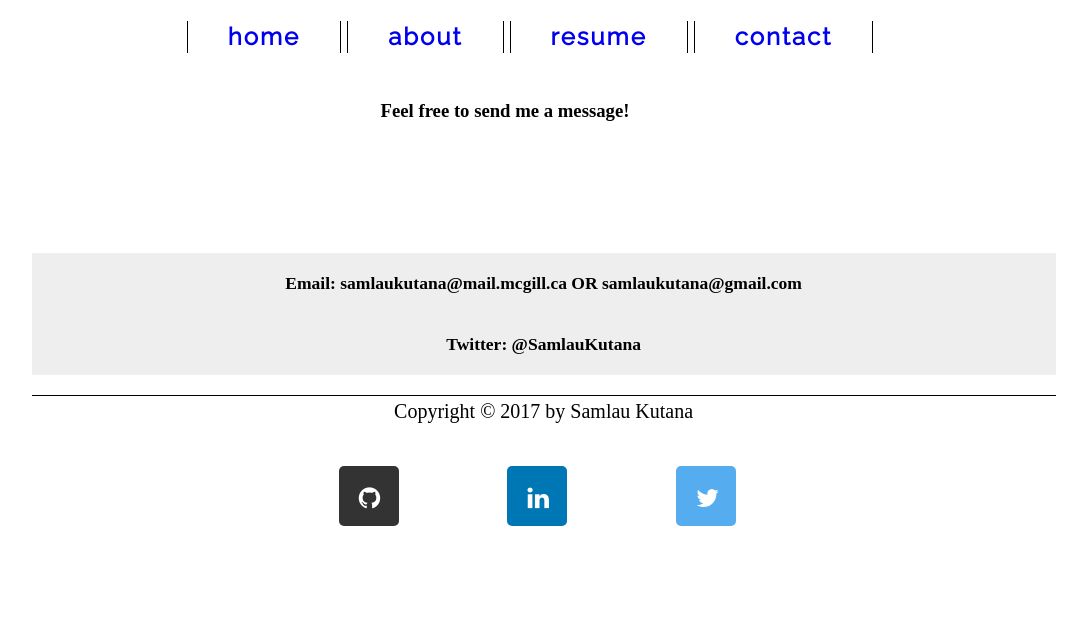
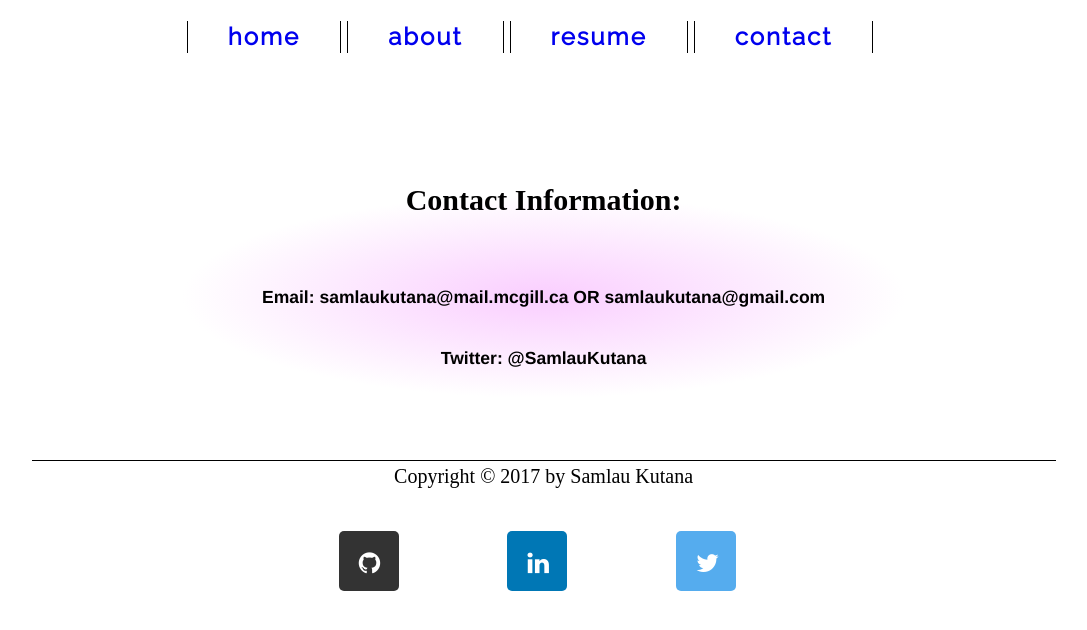
Before and after one commit to samlaukutana/samlaukutana.github.io, a plain HTML site: page contact.html in a window 1280 px wide. Shown: the whole page, without its empty margins (135-1222 px from the left). Drawn offline with Linux system fonts and the light colour scheme.

Commit message:
FIxin backgrounds

```diff
--- a/about.css
+++ b/about.css
@@ -60,7 +60,7 @@ body {
 /*	background: url(http://mcgill.ca/newsroom/files/newsroom/channels/image/montreal-1.jpg) no-repeat center bottom;
 	background-size: cover;
     background-attachment:fixed;*/
-	  background: red; /* For browsers that do not support gradients */
+	  background: white; /* For browsers that do not support gradients */
 	  background: -webkit-radial-gradient(#DDD, white, white); /* Safari 5.1 to 6.0 */
 	  background: -o-radial-gradient(#DDD, white, white); /* For Opera 11.6 to 12.0 */
 	  background: -moz-radial-gradient(#DDD, white, white); /* For Firefox 3.6 to 15 */
--- a/contact.css
+++ b/contact.css
@@ -44,21 +44,26 @@ a:hover {
 }
 
 .contact {
-	background-color: #EEE;
-}
-.contact li {
-	font-family: Helvetica, sans-serif;
-	font-size: 2em;
-	padding: 30px;
-	display: inline-block;
-	margin: auto;
+	background: white; /* For browsers that do not support gradients */
+	background: -webkit-radial-gradient(#60F, white, white); /* Safari 5.1 to 6.0 */
+	background: -o-radial-gradient(#60F, white, white); /* For Opera 11.6 to 12.0 */
+	background: -moz-radial-gradient(#60F, white, white); /* For Firefox 3.6 to 15 */
+    background: radial-gradient(#FACEFF,white, white); /* Standard syntax */
+	font-size:15px;
+	margin-bottom: 20px;
 }
 
+h1 {
+
+	text-align:center;
+	padding: 30px;
+}
 h3 {
 	margin: auto;
 	display: block;
 	text-align: center;
 	padding: 20px 0px 20px 0px;
+	font-family: Helvetica, sans-serif;
 }
 
 body {
@@ -82,17 +87,13 @@ body {
     background-attachment:fixed;*/
 	width:80%;
 	position: absolute;
-	top:30%;
+	top:15%;
 	left: 12%;
 	height: 800px;
 	margin-left: auto;
 	margin-right: auto;
 
 
-}
-.contact {
-	font-size:15px;
-	margin-bottom: 20px;
 }
 
 .footer {
--- a/contact.html
+++ b/contact.html
@@ -17,16 +17,14 @@
         <li id="Contact"><a href="/contact.html">Contact</a></li>
       </ul>
     </div>
-    <div class="welcome">
-      <h1>Contact Information</h1>
-      <h3>Feel free to send me a message!</h3>
-    </div>
     <div class="content">
       <div class="container">
 
       <div class="contact">
+        <h1>Contact Information:</h1>
         <h3>Email: samlaukutana@mail.mcgill.ca OR samlaukutana@gmail.com</h3>
         <h3>Twitter: @SamlauKutana</h3>
+        <br><br><br>
       </div>
 
     	<div class="footer">
```
